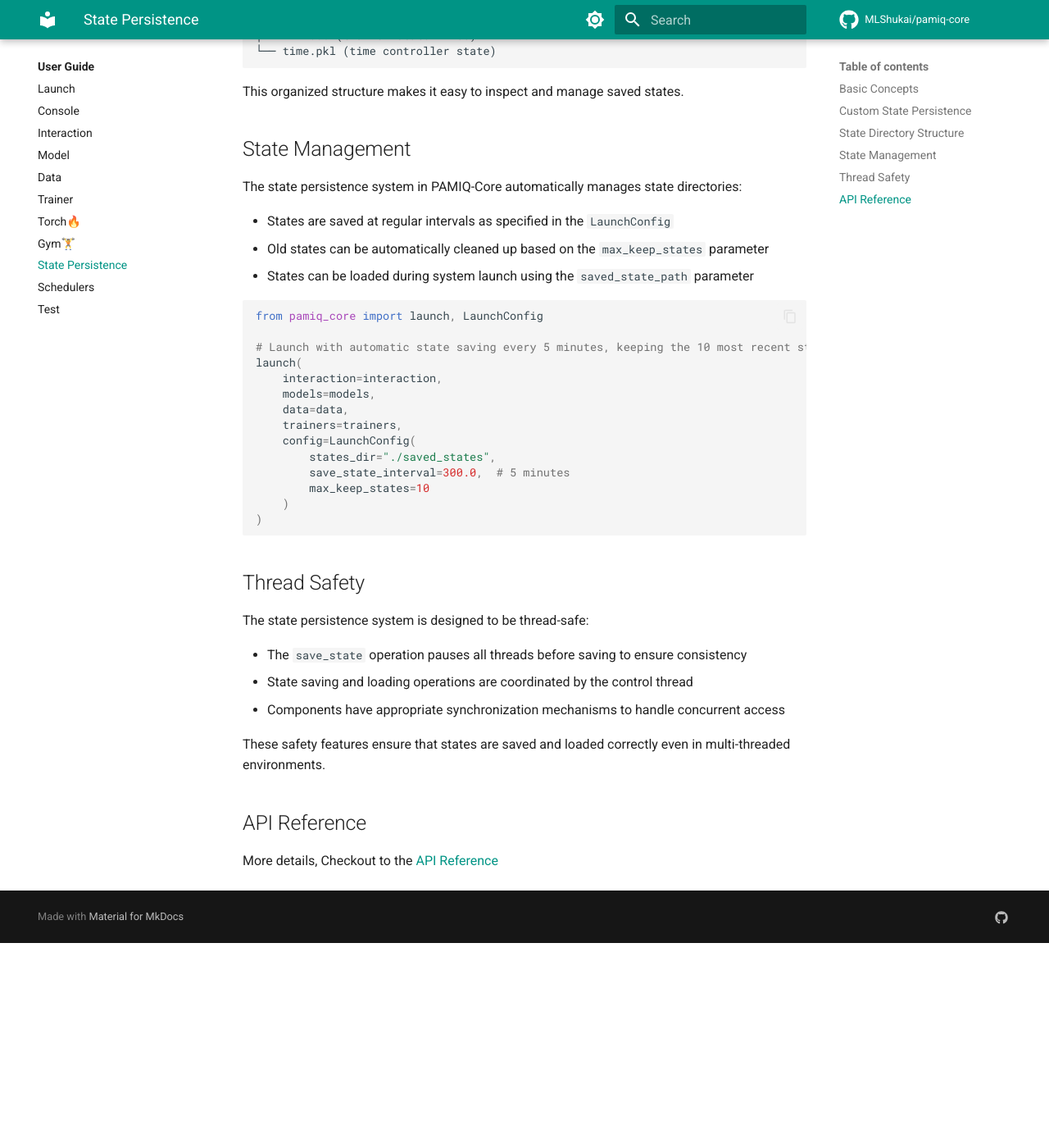
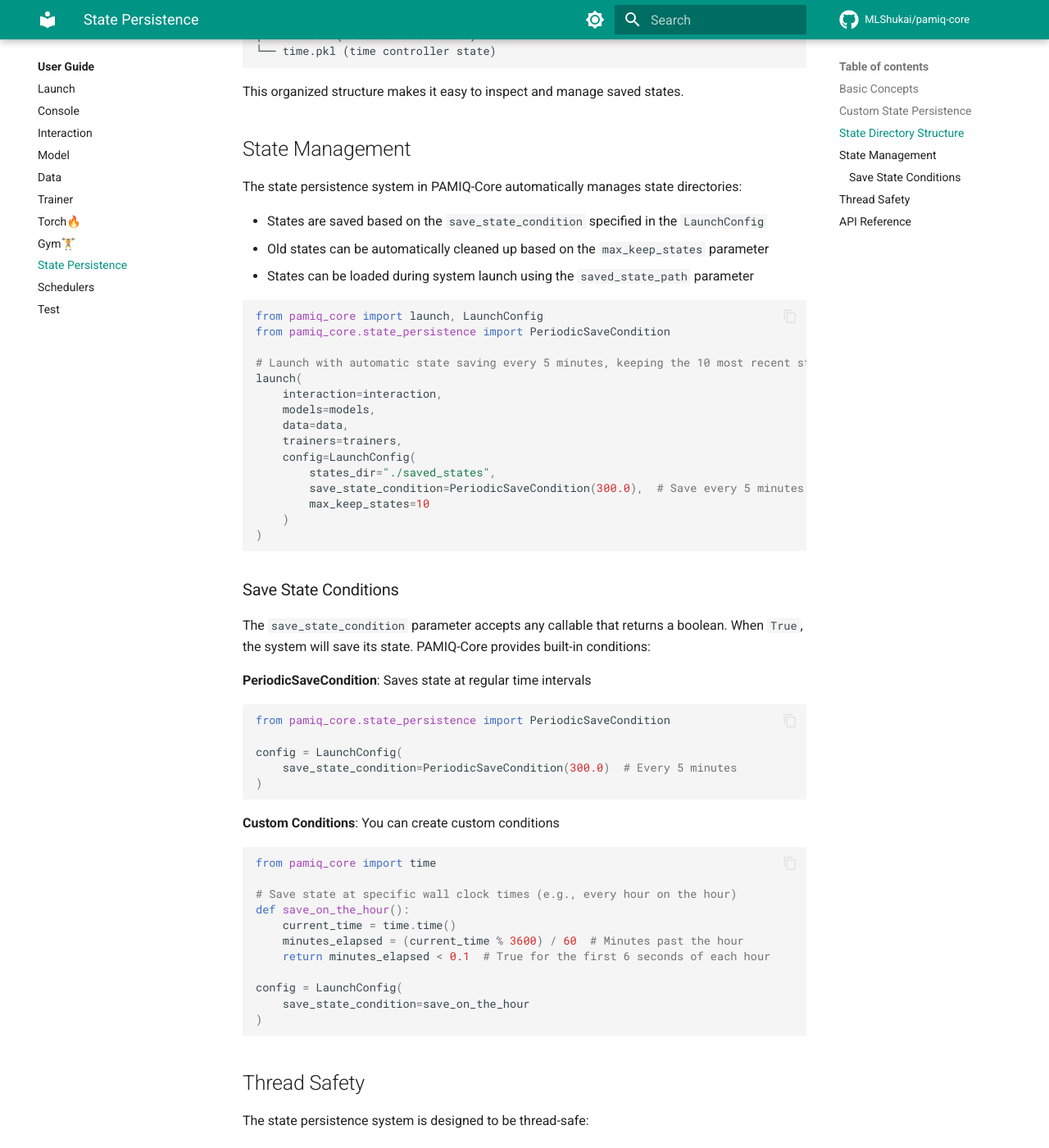
Before and after one commit to MLShukai/pamiq-core, an MkDocs documentation site: the page built from docs/user-guide/state_persistence.md, in a window 1280 px wide and 1400 px high, scrolled down 2552 px. Shown: the whole window at 82% size. Built offline with MkDocs 1.6.1 and Material for MkDocs 9.7.7, drawn with Linux system fonts in a browser that asks for light colours; comment, search, counter and statistics services are not loaded; before the commit the page ends 3702 px from its top, so only the background shows below that.

Commit message:
docs(state_persistence): Update documentation for save_state_condition
- Replace save_state_interval references with save_state_condition
- Update examples to use PeriodicSaveCondition
- Add custom save condition examples using pamiq_core.time
- Document the Callable[[], bool] interface for save conditions

🤖 Generated with [Claude Code](https://claude.ai/code)

Co-Authored-By: Claude <noreply@anthropic.com>

````diff
--- a/docs/user-guide/state_persistence.md
+++ b/docs/user-guide/state_persistence.md
@@ -117,12 +117,13 @@ This organized structure makes it easy to inspect and manage saved states.
 
 The state persistence system in PAMIQ-Core automatically manages state directories:
 
-- States are saved at regular intervals as specified in the `LaunchConfig`
+- States are saved based on the `save_state_condition` specified in the `LaunchConfig`
 - Old states can be automatically cleaned up based on the `max_keep_states` parameter
 - States can be loaded during system launch using the `saved_state_path` parameter
 
 ```python
 from pamiq_core import launch, LaunchConfig
+from pamiq_core.state_persistence import PeriodicSaveCondition
 
 # Launch with automatic state saving every 5 minutes, keeping the 10 most recent states
 launch(
@@ -132,9 +133,39 @@ launch(
     trainers=trainers,
     config=LaunchConfig(
         states_dir="./saved_states",
-        save_state_interval=300.0,  # 5 minutes
+        save_state_condition=PeriodicSaveCondition(300.0),  # Save every 5 minutes
         max_keep_states=10
     )
+)
+```
+
+### Save State Conditions
+
+The `save_state_condition` parameter accepts any callable that returns a boolean. When `True`, the system will save its state. PAMIQ-Core provides built-in conditions:
+
+**PeriodicSaveCondition**: Saves state at regular time intervals
+
+```python
+from pamiq_core.state_persistence import PeriodicSaveCondition
+
+config = LaunchConfig(
+    save_state_condition=PeriodicSaveCondition(300.0)  # Every 5 minutes
+)
+```
+
+**Custom Conditions**: You can create custom conditions
+
+```python
+from pamiq_core import time
+
+# Save state at specific wall clock times (e.g., every hour on the hour)
+def save_on_the_hour():
+    current_time = time.time()
+    minutes_elapsed = (current_time % 3600) / 60  # Minutes past the hour
+    return minutes_elapsed < 0.1  # True for the first 6 seconds of each hour
+
+config = LaunchConfig(
+    save_state_condition=save_on_the_hour
 )
 ```
 
````
Also changed, not shown: docs/api/state_persistence.md (+1 -0 lines), docs/user-guide/launch.md (+6 -2 lines).
